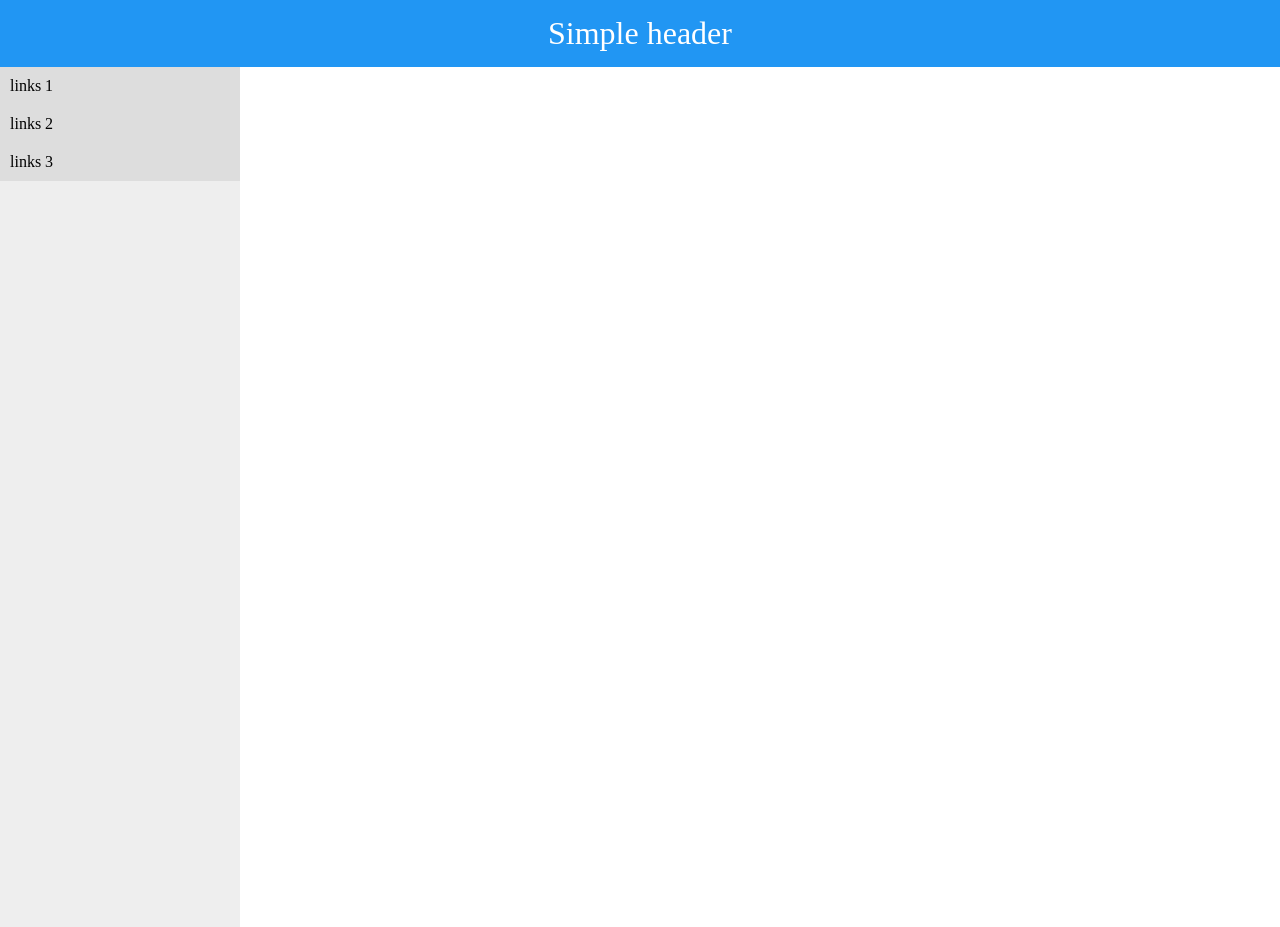
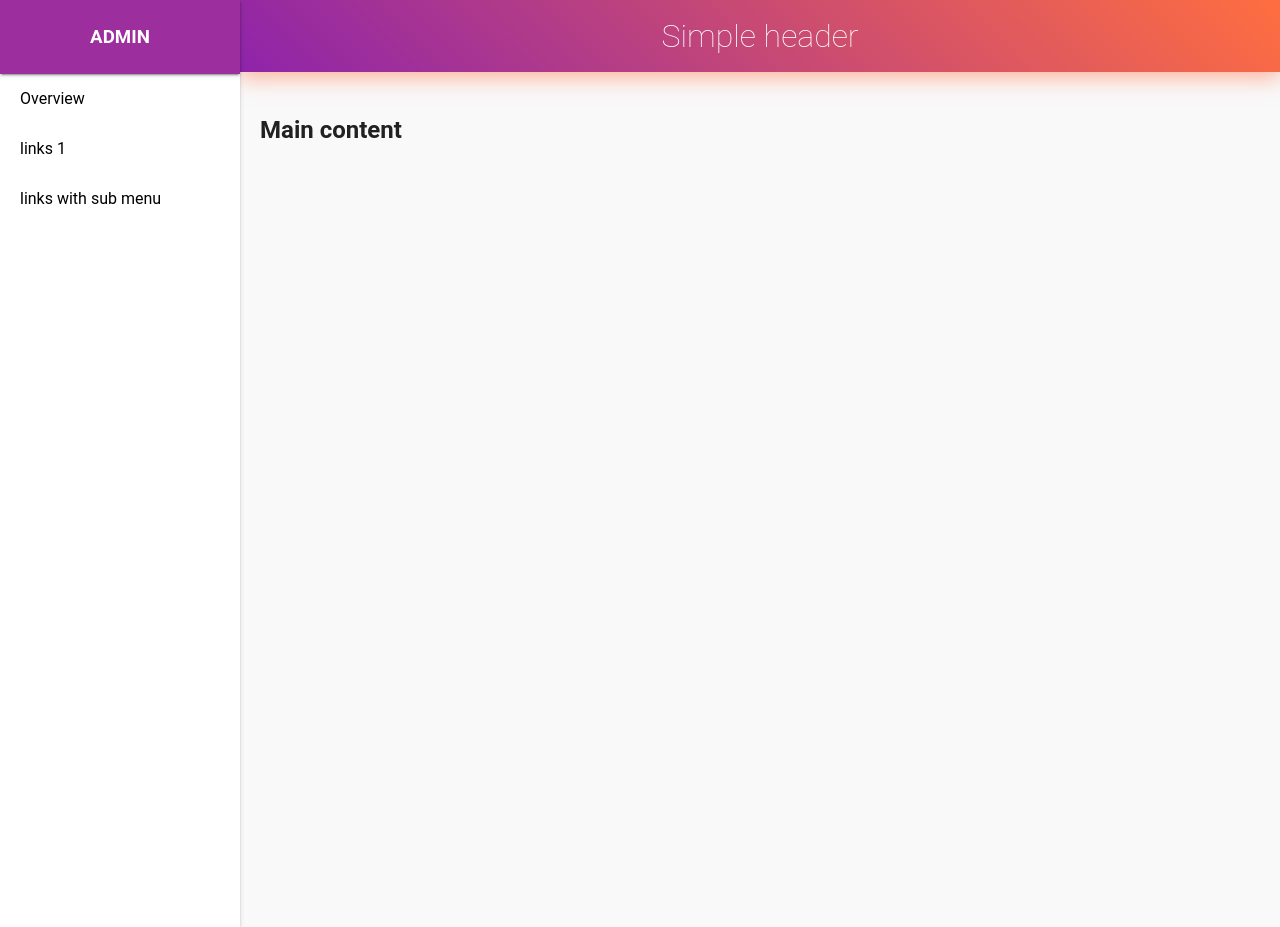
Before and after one commit to gitter-badger/admin_template, a PHP site: page / in a window 1280 px wide. Run offline with PHP 8.4, Linux system fonts and the light colour scheme.

Commit message:
add header style

```diff
--- /dev/null
+++ b/assets/css/footer.css
@@ -0,0 +1,3 @@
+footer {
+	margin-left: 240px;
+}
--- a/assets/css/header.css
+++ b/assets/css/header.css
@@ -1,10 +1,14 @@
 header {
+	margin-left: 240px;
 	background: #2196f3;
+	background: linear-gradient(45deg, #8e24aa 0%, #ff6e40 100%);
+    box-shadow: 0 6px 20px 0 rgba(255, 110, 64, 0.5);
 }
+
 header h1 {
 	margin: 0;
 	color: #fff;
 	text-align: center;
-	padding: 15px;
+	padding: 12px;
 	font-weight: lighter;
 }
--- /dev/null
+++ b/assets/css/main.css
@@ -0,0 +1,4 @@
+main {
+	margin-left: 240px;
+	padding: 20px;
+}
--- a/assets/css/reset.css
+++ b/assets/css/reset.css
@@ -1,7 +1,13 @@
 html {
-  box-sizing: border-box;
+    line-height: 1.5;
+    font-family: "Roboto", sans-serif !important;
+    font-weight: normal;
+    color: rgba(0, 0, 0, 0.87);
+
+     box-sizing: border-box;
 }
 
 body {
 	margin: 0;
+	background-color: #f9f9f9;
 }
--- a/assets/css/sidebar.css
+++ b/assets/css/sidebar.css
@@ -1,10 +1,25 @@
-
 nav {
 	display: block;
 	position: fixed;
 	width: 240px;
 	height: 100%;
-	background: #eee;
+	background: #fff;
+	top: 0;
+
+    box-shadow: 0 2px 2px 0 rgba(0, 0, 0, 0.14), 0 1px 5px 0 rgba(0, 0, 0, 0.12), 0 3px 1px -2px rgba(0, 0, 0, 0.2);
+}
+
+.sidebar-logo {
+    background: teal;
+    padding: 4px;
+    background: #9c2e9d !important;
+        box-shadow: 0 2px 2px 0 rgba(0, 0, 0, 0.14), 0 1px 5px 0 rgba(0, 0, 0, 0.12), 0 3px 1px -2px rgba(0, 0, 0, 0.2);
+}
+
+.sidebar-logo .admin-header {
+    text-align: center;
+    text-transform: uppercase;
+    color: #fff;
 }
 
 nav ul {
@@ -15,15 +30,15 @@ nav ul {
 nav ul li {
 	list-style: none;
 	display: block;
-	background: #ddd;
-	padding: 10px;
+	padding: 13px 0px 13px 10px;
 }
 
-nav ul li:hover {
-	background: red;
+nav ul li:not(.no-padding):hover {
+	    background-color: rgba(0, 0, 0, 0.04);
 }
 
 nav ul li > a {
 	text-decoration: none;
 	color: #000;
+	margin-left: 10px;
 }
--- a/assets/css/style.css
+++ b/assets/css/style.css
@@ -1,3 +1,5 @@
 @import "reset.css";
 @import "header.css";
 @import "sidebar.css";
+@import "main.css";
+@import "footer.css";
--- a/index.php
+++ b/index.html
@@ -15,10 +15,15 @@
 	<aside>
 	<!-- Didebar-->
 		<nav>
+			<div class="sidebar-logo">
+				<h1 class="admin-header">Admin</h1>
+			</div>
 			<ul>
-				<li><a href="#">links 1</a></li>
-				<li><a href="#">links 2</a></li>
-				<li><a href="#">links 3</a></li>
+				<li><a href="#">Overview</a></li>
+				<li>
+					<a href="#">links 1</a>
+				</li>
+				<li><a href="#">links with sub menu</a></li>
 			</ul>
 		</nav>
 	</aside>
```
